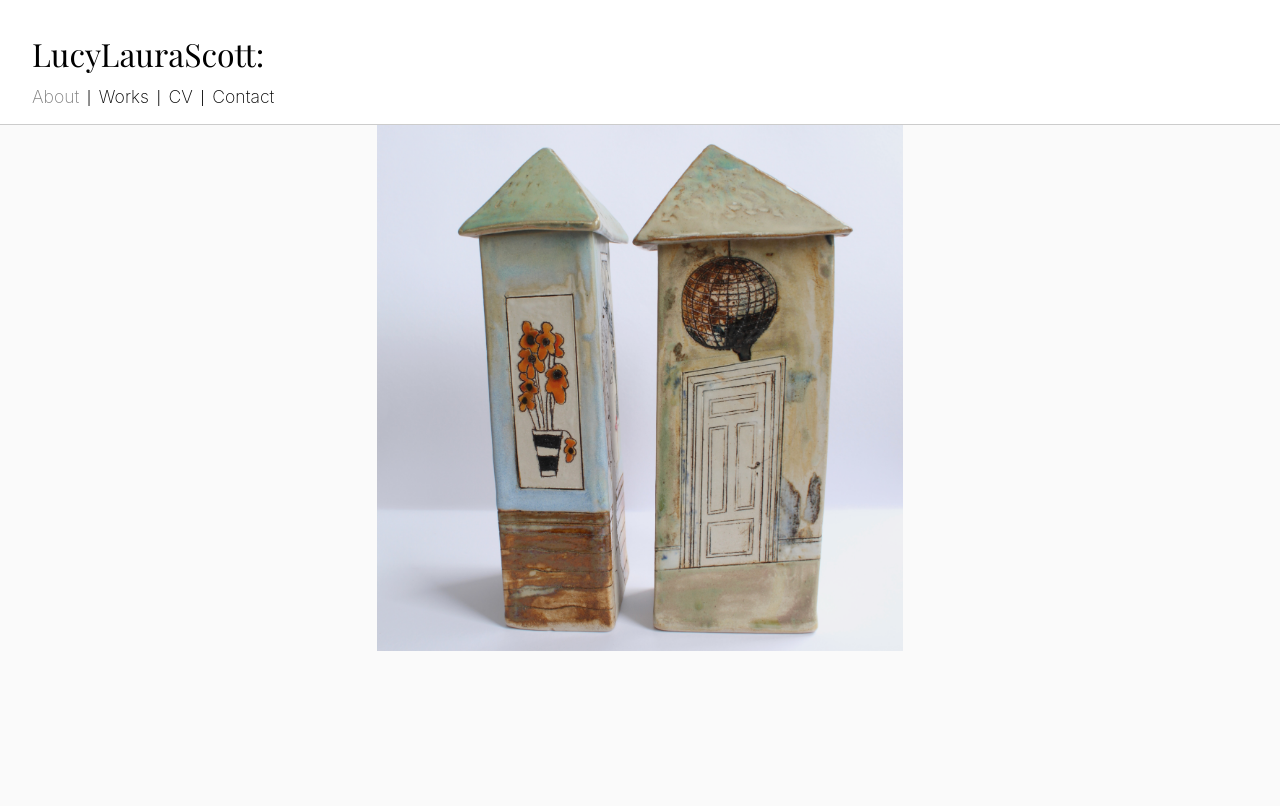
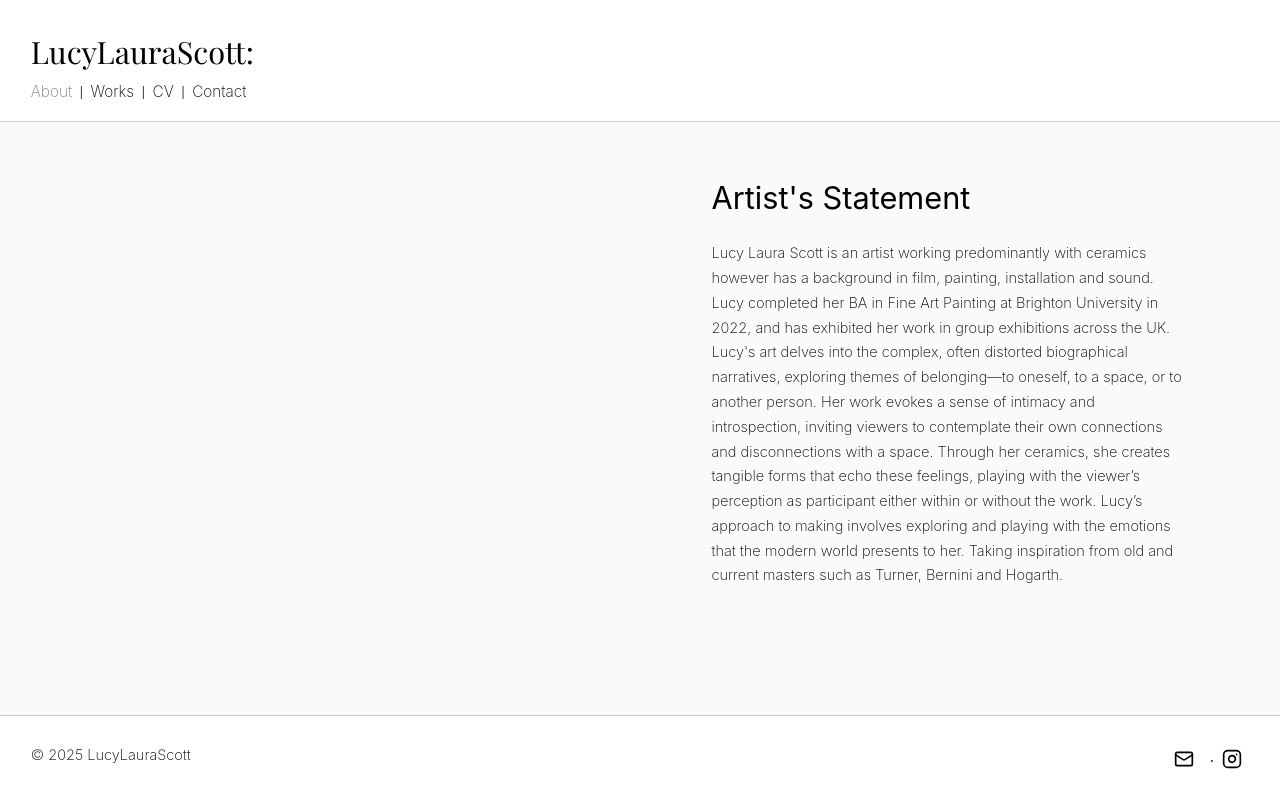
Before and after one commit to claudiaacchurch/lucy-laura-scott, a React (Vite) app: page /about in a window 1280 px wide. Built offline with nearby package versions, Linux system fonts and the light colour scheme; no server answers.

Commit message:
mob alignment

```diff
--- a/src/pages/About.jsx
+++ b/src/pages/About.jsx
@@ -1,19 +1,52 @@
-import React from "react";
-import Header from "../components/Header";
+import React, { useEffect, useState } from "react";
+import Layout from "./Layout";
 import "../styles/About.css";
 
 const About = () => {
+
+  const [aboutImage, setAboutImage] = useState(null);
+
+  useEffect(() => {
+    fetch(
+      "https://public-api.wordpress.com/wp/v2/sites/claudiaamch6.wordpress.com/posts?tags=256"
+    )
+      .then((res) => res.json())
+      .then((data) => {
+        if (!data.length) return;
+
+        const content = data[0].content.rendered;
+        const imgMatch = content.match(/<img[^>]+src="([^">]+)"/);
+        const image = imgMatch ? imgMatch[1] : null;
+
+        setAboutImage(image);
+      });
+  }, []);
+
   return (
-    <>
-      <Header />
-      <main className="about-main">
-        <img
-          src="/header-img.jpg"
-          alt="Featured Artwork"
-          className="hero-image"
-        />
-      </main>
-    </>
+    <Layout>
+      <section className="about-container">
+        <div className="about-image-wrapper">
+      {aboutImage && (
+          <img
+            src={aboutImage}
+            alt="Artist Image"
+            className="artist-image"
+          />
+        )}
+        </div>
+        <div className="about-information">
+          <h1 className="about-title">Artist's Statement</h1>
+          <p className="about-text">
+          Lucy Laura Scott is an artist working predominantly with ceramics however has a background in film, painting, installation and sound. Lucy completed her BA in Fine Art Painting at Brighton University in 2022, and has exhibited her work in group exhibitions across the UK.
+
+Lucy's art delves into the complex, often distorted biographical narratives, exploring themes of belonging—to oneself, to a space, or to another person. Her work evokes a sense of intimacy and introspection, inviting viewers to contemplate their own connections and disconnections with a space. Through her ceramics, she creates tangible forms that echo these feelings, playing with the viewer’s perception as participant either within or without the work.
+
+Lucy’s approach to making involves exploring and playing with the emotions that the modern world presents to her. Taking inspiration from old and current masters such as Turner, Bernini and Hogarth.
+
+          </p>
+        </div>
+      </section>
+    </Layout>
   );
 };
 
--- a/src/pages/CV.jsx
+++ b/src/pages/CV.jsx
@@ -27,7 +27,7 @@ const CV = () => {
         <section>
           <h2>Solo Exhibitions</h2>
           <ul>
-            <li><span className="cv-date">2018</span>"Sensibility", Culworth Forge, Oxfordshire</li>
+            <li><span className="cv-date">2018</span> "Sensibility", Culworth Forge, Oxfordshire</li>
           </ul>
         </section>
         <section>
--- a/src/styles/About.css
+++ b/src/styles/About.css
@@ -0,0 +1,50 @@
+.about-container {
+    display: flex;
+    flex-direction: row;
+    gap: 2rem;
+    padding: 0 1rem;
+    align-items: flex-start;
+    justify-content: space-evenly;
+    font-family: 'Inter', sans-serif;
+    max-height: calc(100vh - 180px - 4rem);
+    align-self: flex-start;
+  }
+
+  @media (max-width: 768px) {
+    .about-container {
+      flex-direction: column;
+    }
+  }
+
+
+  .about-image-wrapper {
+    width: 100%;
+  max-width: 540px;
+  height: 500px; /* this controls how vertical it appears */
+  overflow: hidden;
+  border-radius: 4px;
+  }
+
+  .artist-image {
+    width: 100%;
+    height: 100%;
+    object-fit: cover;
+    object-position: center center; /* or adjust: top, bottom, etc. */
+    display: block;
+  }
+
+  .about-title {
+    font-size: var(--font-title);
+    font-weight: 400;
+  }
+
+  .about-information {
+    flex: 1;
+    max-width: 40%;
+    font-size: var(--font-small);
+  }
+
+  .about-text {
+    line-height: 1.7;
+    font-weight: 200;
+  }
--- a/src/styles/CV.css
+++ b/src/styles/CV.css
@@ -2,10 +2,8 @@
     padding-top: 60px;
     display: flex;
     flex-direction: column;
-    align-items: flex-start;
+    align-items: center;
     justify-content: flex-start;
-    padding-left: 20vw;
-    padding-right: 20vw;
     min-height: calc(100vh - 120px);
     width: 100vw;
     box-sizing: border-box;
@@ -16,6 +14,13 @@
     margin-bottom: 2rem;
   }
 
+  .cv-page section {
+    width: 100%;
+    max-width: 700px;
+    padding: 0 1rem;
+    margin: 0 auto 2rem auto;
+  }
+
  h2 {
   font-size: 1rem;
   letter-spacing: 1px;
@@ -23,6 +28,7 @@
 
     ul li {
     display: flex;
+    align-items: flex-start;
     gap: 1rem;
     line-height: 1.7;
     }
--- a/src/styles/Contact.css
+++ b/src/styles/Contact.css
@@ -7,7 +7,7 @@
   }
 
   .contact-intro {
-    max-width: 600px;
+    max-width: 500px;
     margin-bottom: 3rem;
     font-size: var(--font-body);
     line-height: 1.5;
@@ -16,11 +16,9 @@
 
   .contact-columns {
     display: flex;
-    flex-wrap: wrap;
-    gap: 9rem;
+    gap: 8rem;
     align-items: flex-end;
   }
-
 
   .contact-details p {
     display: flex;
@@ -80,9 +78,13 @@
     opacity: 0.8;
   }
 
-  /* Responsive fallback */
   @media (max-width: 768px) {
     .contact-columns {
       flex-direction: column;
+      gap: 2rem;
+    }
+    .contact-form {
+      min-width: unset;
+      width: 100%;
     }
   }
--- a/src/styles/Generic.css
+++ b/src/styles/Generic.css
@@ -1,7 +1,12 @@
-:root {
+html {
+    font-size: clamp(14px, 1.2vw, 18px);
+}
+
+  :root {
     --font-title: 2rem;
     --font-subtitle: 1.2rem;
-    --font-body: 1.1rem;
+    --font-body: 1rem;
     --font-small: 0.95rem;
      background-color: #fafafa;
+
   }
--- a/src/styles/Works.css
+++ b/src/styles/Works.css
@@ -92,6 +92,7 @@
     bottom: 0;
     background: rgba(0, 0, 0, 0.5); /* dark overlay */
     color: white;
+    font-family: 'Inter', sans-serif;
     display: flex;
     justify-content: center;
     align-items: center;
@@ -100,7 +101,6 @@
     transition-delay: 0s;
     text-align: center;
     padding: 0.5rem;
-
   }
 
   .image-container:hover .overlay {
```
